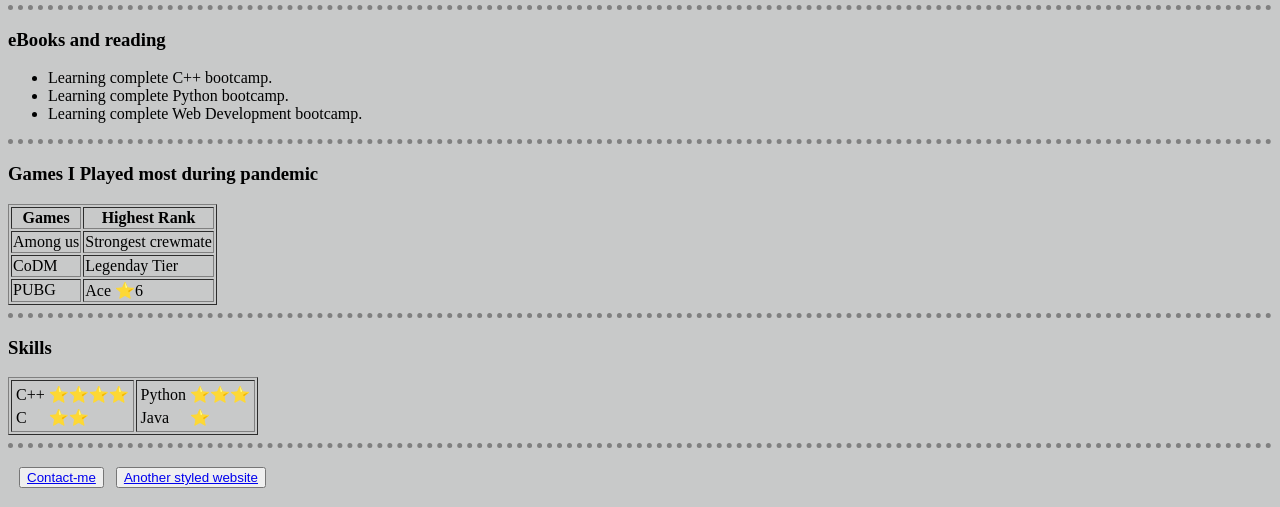
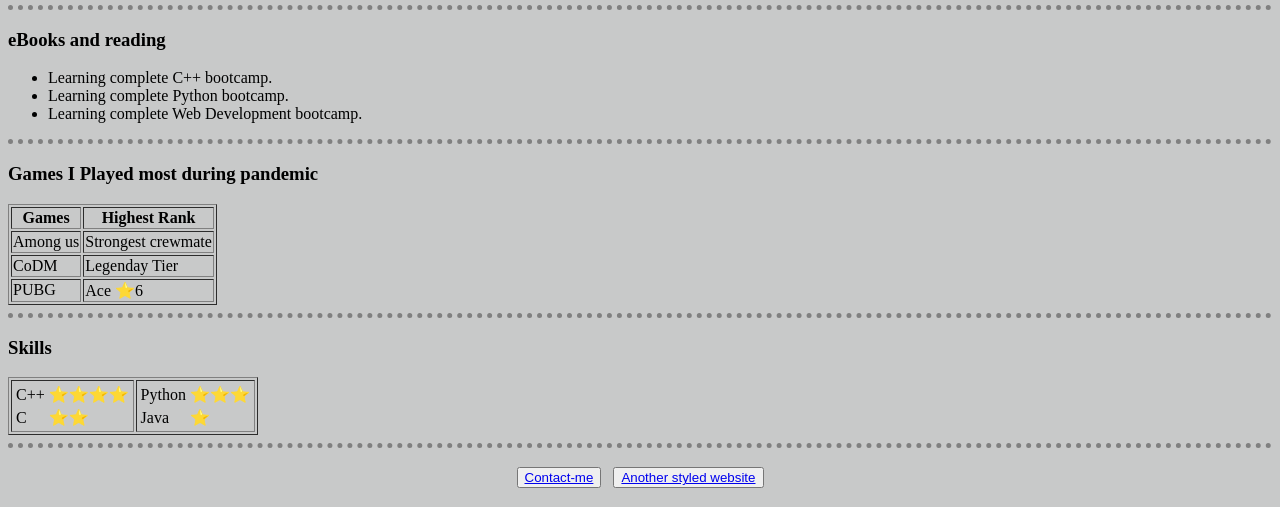
Before and after one commit to praggypraggy/abME, a plain HTML site: page index.html in a window 1280 px wide. Shown: the part 357-864 px from the top of the page. Drawn offline with Linux system fonts and the light colour scheme.

Commit message:
adding table styles

```diff
--- a/styles.css
+++ b/styles.css
@@ -8,6 +8,11 @@ hr {
   border-width: 5px;
   width: 100%;
 }
+
+table.center {
+  margin-left: auto;
+  margin-right: auto;
+}
 /************* CLASS SELECTOR *************/
 .stu:hover{
   color: blue;
```
